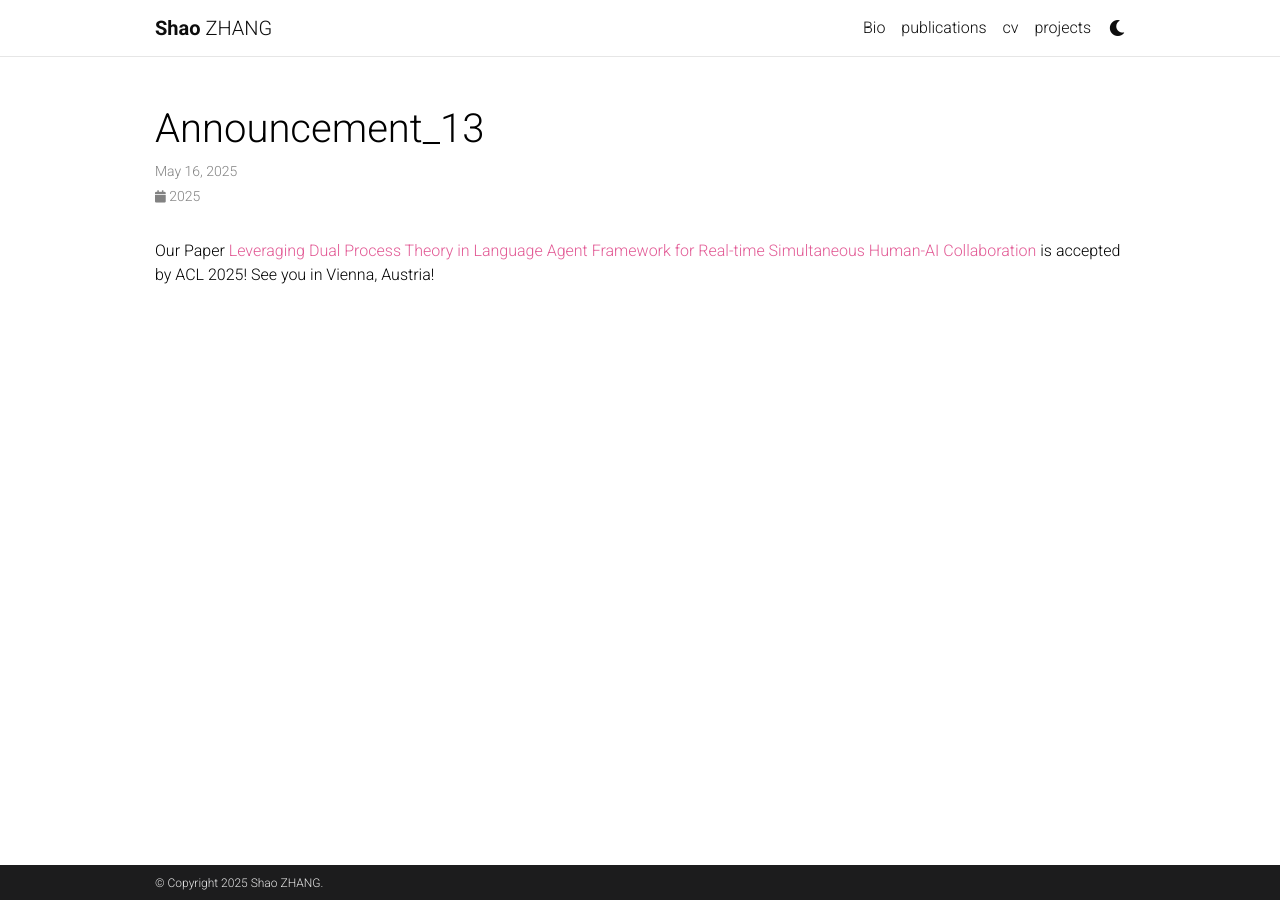
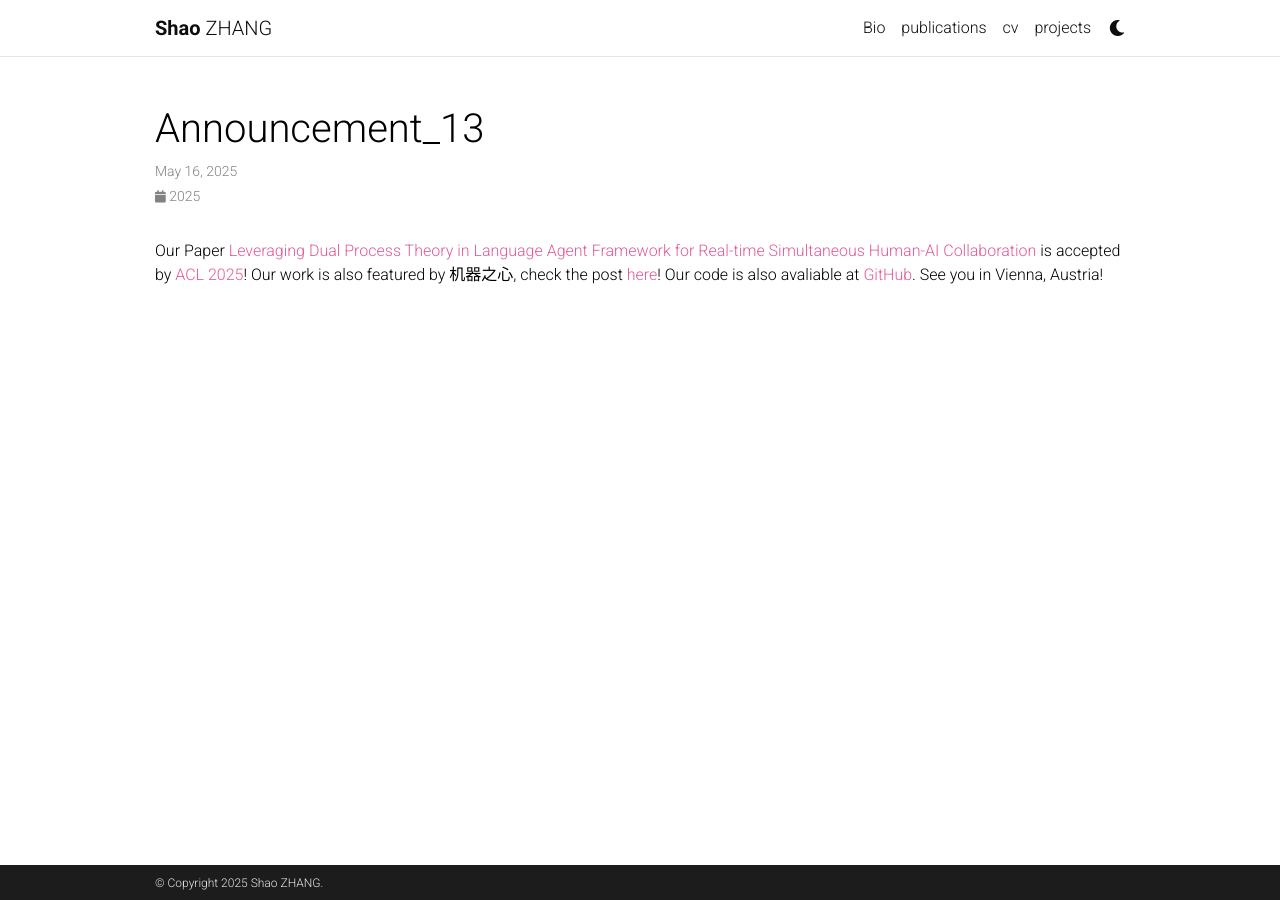
Before and after one commit to ShaoZhang0115/shaozhang_home_page, a Jekyll site: the page built from _news/announcement_13.md, in a window 1280 px wide. Built offline with Jekyll 4.4.1, drawn with Linux system fonts in a browser that asks for light colours; comment, search, counter and statistics services are not loaded; a style sheet for code colours, icons or effects is not loaded.

Commit message:
Update announcement_13.md

```diff
--- a/_news/announcement_13.md
+++ b/_news/announcement_13.md
@@ -6,4 +6,4 @@
 show: true
 ---
 
-Our Paper [Leveraging Dual Process Theory in Language Agent Framework for Real-time Simultaneous Human-AI Collaboration](https://arxiv.org/abs/2502.11882) is accepted by ACL 2025! See you in Vienna, Austria!
+Our Paper [Leveraging Dual Process Theory in Language Agent Framework for Real-time Simultaneous Human-AI Collaboration](https://arxiv.org/abs/2502.11882) is accepted by [ACL 2025](https://2025.aclweb.org/)! Our work is also featured by 机器之心, check the post [here](https://mp.weixin.qq.com/s/dT9KQmebVJX0ewkzJmisPg)! Our code is also avaliable at [GitHub](https://github.com/sjtu-marl/DPT-Agent). See you in Vienna, Austria!
```
